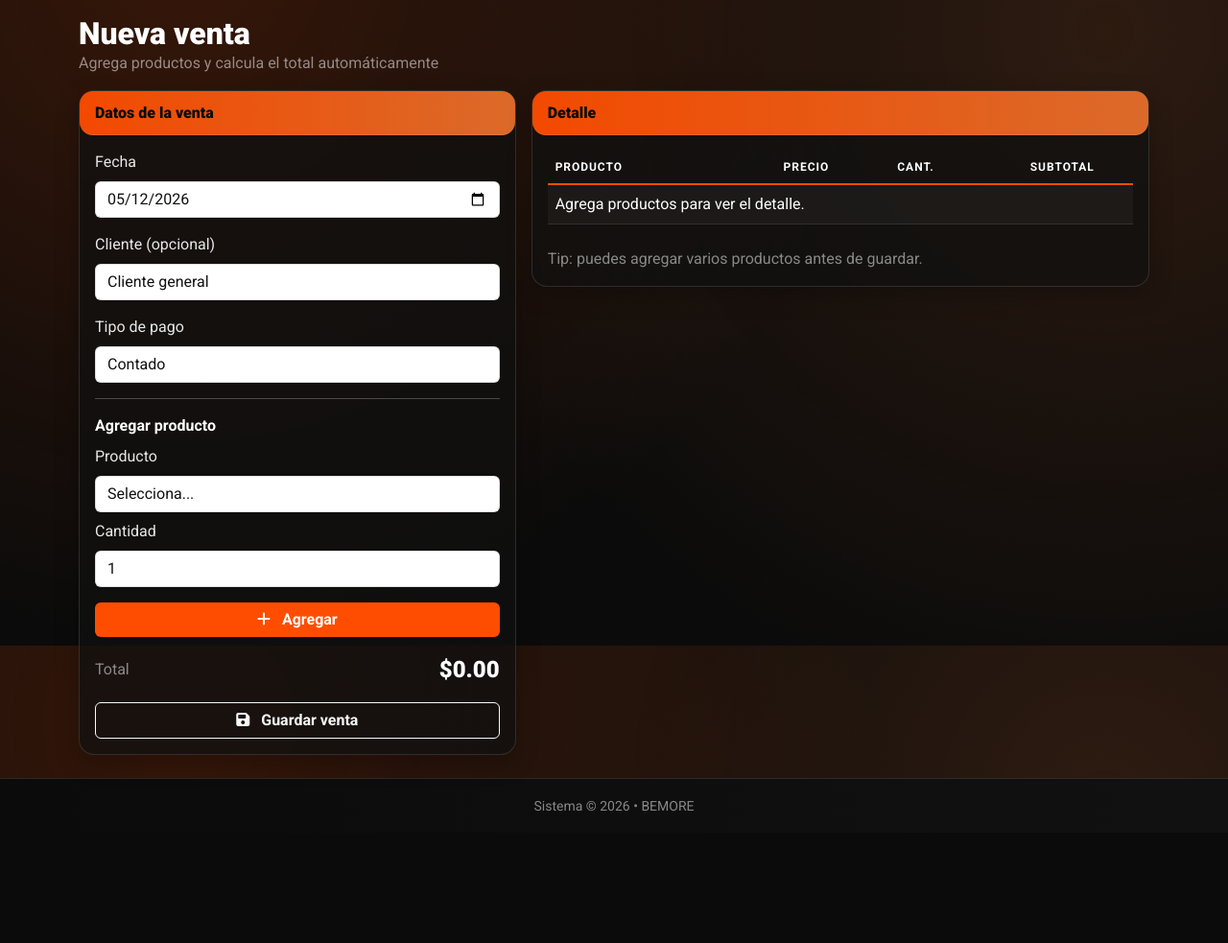
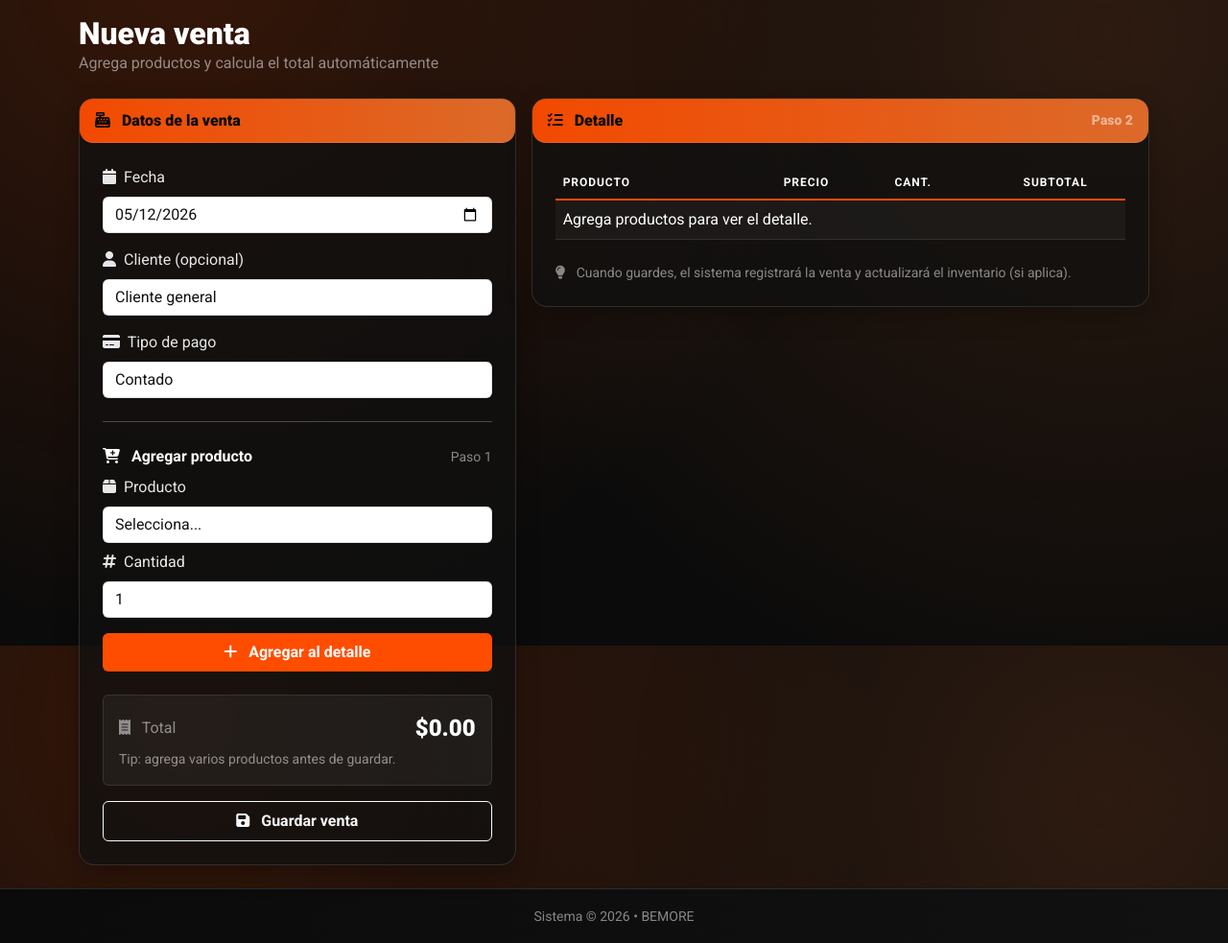
Before and after one commit to Bleazer10/inventario-textil, a Django app: page /ventas/nueva/ in a window 1280 px wide. Shown: the part 127-1110 px from the top of the page at 96% size. Before the commit the page ends 973 px from the top, so only its background shows below. Run offline with Django 5.2, Linux system fonts and the light colour scheme; the visitor is signed in with stand-in values (Sample User, id 1); data that the repository does not hold is empty.

Commit message:
Ajustes de UX Ventas

```diff
--- a/inventario/urls.py
+++ b/inventario/urls.py
@@ -82,4 +82,8 @@ urlpatterns = [
 
     path("finanzas/estadisticas/", views.estadisticas, name="estadisticas"),
     path("reportes/", include("inventario.reportes.urls_reportes")),
+
+    path("categorias-gasto/", views.lista_categorias_gasto, name="lista_categorias_gasto"),
+    path("categorias-gasto/nueva/", views.nueva_categoria_gasto, name="nueva_categoria_gasto"),
+    path("categorias-gasto/<int:categoria_id>/editar/", views.editar_categoria_gasto, name="editar_categoria_gasto"),
     ]
--- a/inventario/views.py
+++ b/inventario/views.py
@@ -18,7 +18,7 @@ from .forms import (
     CategoriaMaterialForm,
     MaterialForm,
     AlmacenForm,
-    ItemInventarioForm,
+    ItemInventarioForm,CategoriaGastoForm,
     AjusteInventarioForm, ClienteForm, ProveedorForm, DetalleFormulaForm, FormulaForm, LoteProduccionForm
 )
 
@@ -2075,3 +2075,55 @@ def estadisticas(request):
         "top_productos": top_productos,
         "gastos_por_categoria": gastos_por_categoria,
     })
+
+@login_required
+def lista_categorias_gasto(request):
+    q = request.GET.get("q", "").strip()
+    categorias = CategoriaGasto.objects.all().order_by("nombre")
+
+    if q:
+        categorias = categorias.filter(nombre__icontains=q)
+
+    return render(request, "categorias_gasto/lista.html", {
+        "categorias": categorias,
+        "q": q,
+    })
+
+
+@login_required
+def nueva_categoria_gasto(request):
+    if request.method == "POST":
+        form = CategoriaGastoForm(request.POST)
+        if form.is_valid():
+            form.save()
+            messages.success(request, "Categoría de gasto creada correctamente.")
+            return redirect("lista_categorias_gasto")
+        messages.error(request, "Revisa los datos del formulario.")
+    else:
+        form = CategoriaGastoForm()
+
+    return render(request, "categorias_gasto/form.html", {
+        "form": form,
+        "modo": "nueva",
+    })
+
+
+@login_required
+def editar_categoria_gasto(request, categoria_id):
+    categoria = get_object_or_404(CategoriaGasto, id=categoria_id)
+
+    if request.method == "POST":
+        form = CategoriaGastoForm(request.POST, instance=categoria)
+        if form.is_valid():
+            form.save()
+            messages.success(request, "Categoría de gasto actualizada correctamente.")
+            return redirect("lista_categorias_gasto")
+        messages.error(request, "Revisa los datos del formulario.")
+    else:
+        form = CategoriaGastoForm(instance=categoria)
+
+    return render(request, "categorias_gasto/form.html", {
+        "form": form,
+        "modo": "editar",
+        "categoria": categoria,
+    })
--- a/templates/base.html
+++ b/templates/base.html
@@ -145,7 +145,10 @@
             <li><a class="dropdown-item" href="{% url 'movimientos' %}">
               <i class="fa-solid fa-arrows-rotate me-1"></i> Movimientos
             </a></li>
-
+            <li><a class="dropdown-item" href="{% url 'lista_categorias_gasto' %}">
+                  <i class="fa-solid fa-tags me-2"></i> Categorías de gasto
+                </a>
+            </li>
             <li><hr class="dropdown-divider"></li>
 
             <!-- Por ahora están en # en tu base; cuando tengas vistas, cambias los href -->
--- a/templates/ventas/nueva_venta.html
+++ b/templates/ventas/nueva_venta.html
@@ -13,28 +13,36 @@
 {% endblock %}
 
 {% block content %}
-<div class="d-flex justify-content-between align-items-center mb-3">
-  <div>
-    <h2 class="fw-black mb-0">Nueva venta</h2>
-    <div class="text-white-50">Agrega productos y calcula el total automáticamente</div>
-  </div>
+<div class="mb-4">
+  <h2 class="fw-black mb-0">Nueva venta</h2>
+  <div class="text-white-50">Agrega productos y calcula el total automáticamente</div>
 </div>
 
 <div class="row g-3">
+  <!-- Columna izquierda -->
   <div class="col-lg-5">
     <div class="card card-bemore">
-      <div class="card-header">Datos de la venta</div>
-      <div class="card-body">
-        <form method="post" id="form-venta">
+      <div class="card-header">
+        <i class="fa-solid fa-cash-register me-2"></i> Datos de la venta
+      </div>
+
+      <div class="card-body p-4">
+        <form method="post" id="form-venta" novalidate>
           {% csrf_token %}
 
+          <!-- Fecha -->
           <div class="mb-3">
-            <label class="form-label">Fecha</label>
+            <label class="form-label">
+              <i class="fa-solid fa-calendar me-1 text-orange"></i> Fecha
+            </label>
             <input type="date" name="fecha" class="form-control" required value="{% now 'Y-m-d' %}">
           </div>
 
+          <!-- Cliente -->
           <div class="mb-3">
-            <label class="form-label">Cliente (opcional)</label>
+            <label class="form-label">
+              <i class="fa-solid fa-user me-1 text-orange"></i> Cliente (opcional)
+            </label>
             <select name="cliente" class="form-control">
               <option value="">Cliente general</option>
               {% for c in clientes %}
@@ -43,20 +51,31 @@
             </select>
           </div>
 
+          <!-- Tipo pago -->
           <div class="mb-3">
-            <label class="form-label">Tipo de pago</label>
+            <label class="form-label">
+              <i class="fa-solid fa-credit-card me-1 text-orange"></i> Tipo de pago
+            </label>
             <select name="tipo_pago" class="form-control" id="tipo_pago">
               <option value="CONTADO">Contado</option>
               <option value="CREDITO">Crédito</option>
             </select>
           </div>
 
-          <hr class="border-light opacity-25">
+          <hr class="border-light opacity-25 my-4">
 
-          <div class="mb-2 fw-bold">Agregar producto</div>
+          <!-- Agregar producto -->
+          <div class="d-flex align-items-center justify-content-between mb-2">
+            <div class="fw-bold">
+              <i class="fa-solid fa-cart-plus me-2 text-orange"></i> Agregar producto
+            </div>
+            <span class="text-white-50 small">Paso 1</span>
+          </div>
 
           <div class="mb-2">
-            <label class="form-label">Producto</label>
+            <label class="form-label">
+              <i class="fa-solid fa-box me-1 text-orange"></i> Producto
+            </label>
             <select class="form-control" id="variante_select">
               <option value="">Selecciona...</option>
               {% for v in variantes %}
@@ -68,22 +87,33 @@
           </div>
 
           <div class="mb-3">
-            <label class="form-label">Cantidad</label>
+            <label class="form-label">
+              <i class="fa-solid fa-hashtag me-1 text-orange"></i> Cantidad
+            </label>
             <input type="number" min="1" step="1" class="form-control" id="cantidad_input" value="1">
           </div>
 
-          <button type="button" class="btn btn-bemore w-100 fw-bold" id="btn_agregar">
-            <i class="fa-solid fa-plus me-2"></i> Agregar
+          <button type="button" class="btn btn-bemore w-100 fw-bold py-2" id="btn_agregar">
+            <i class="fa-solid fa-plus me-2"></i> Agregar al detalle
           </button>
 
           <input type="hidden" name="items_json" id="items_json" value="[]">
 
-          <div class="mt-3 d-flex justify-content-between align-items-center">
-            <div class="text-white-50">Total</div>
-            <div class="fs-4 fw-black" id="total_text">$0.00</div>
+          <!-- Total -->
+          <div class="mt-4 p-3 rounded"
+               style="background: rgba(255,255,255,.05); border: 1px solid rgba(255,255,255,.10);">
+            <div class="d-flex justify-content-between align-items-center">
+              <div class="text-white-50">
+                <i class="fa-solid fa-receipt me-2"></i> Total
+              </div>
+              <div class="fs-4 fw-black" id="total_text">$0.00</div>
+            </div>
+            <div class="text-white-50 small mt-1">
+              Tip: agrega varios productos antes de guardar.
+            </div>
           </div>
 
-          <button type="submit" class="btn btn-outline-light w-100 mt-3 fw-bold">
+          <button type="submit" class="btn btn-outline-light w-100 mt-3 fw-bold py-2">
             <i class="fa-solid fa-floppy-disk me-2"></i> Guardar venta
           </button>
         </form>
@@ -91,10 +121,15 @@
     </div>
   </div>
 
+  <!-- Columna derecha -->
   <div class="col-lg-7">
     <div class="card card-bemore">
-      <div class="card-header">Detalle</div>
-      <div class="card-body">
+      <div class="card-header d-flex justify-content-between align-items-center">
+        <span><i class="fa-solid fa-list-check me-2"></i> Detalle</span>
+        <span class="text-white-50 small">Paso 2</span>
+      </div>
+
+      <div class="card-body p-4">
         <div class="table-responsive">
           <table class="table table-bemore align-middle">
             <thead>
@@ -113,8 +148,10 @@
             </tbody>
           </table>
         </div>
-        <div class="text-white-50 mt-2">
-          Tip: puedes agregar varios productos antes de guardar.
+
+        <div class="text-white-50 small mt-2">
+          <i class="fa-solid fa-lightbulb me-2"></i>
+          Cuando guardes, el sistema registrará la venta y actualizará el inventario (si aplica).
         </div>
       </div>
     </div>
@@ -174,13 +211,12 @@
     render();
   }
 
-   btnAgregar.addEventListener("click", () => {
+  btnAgregar.addEventListener("click", () => {
     const opt = selectVariante.options[selectVariante.selectedIndex];
     const varianteId = selectVariante.value;
 
     const rawPrecio = (opt?.dataset?.precio || "0").toString().replace(",", ".");
     const precio = parseFloat(rawPrecio);
-
     const cantidad = parseFloat((inputCantidad.value || "0").toString().replace(",", "."));
 
     if(!varianteId){
@@ -209,6 +245,8 @@
     selectVariante.value = "";
     inputCantidad.value = 1;
   });
+
+  render();
 </script>
 
 {% endblock %}
```
Also changed, not shown: inventario/forms.py (+10 -1 lines), templates/categorias_gasto/form.html (added, +69 -0 lines), templates/categorias_gasto/lista.html (added, +76 -0 lines).
